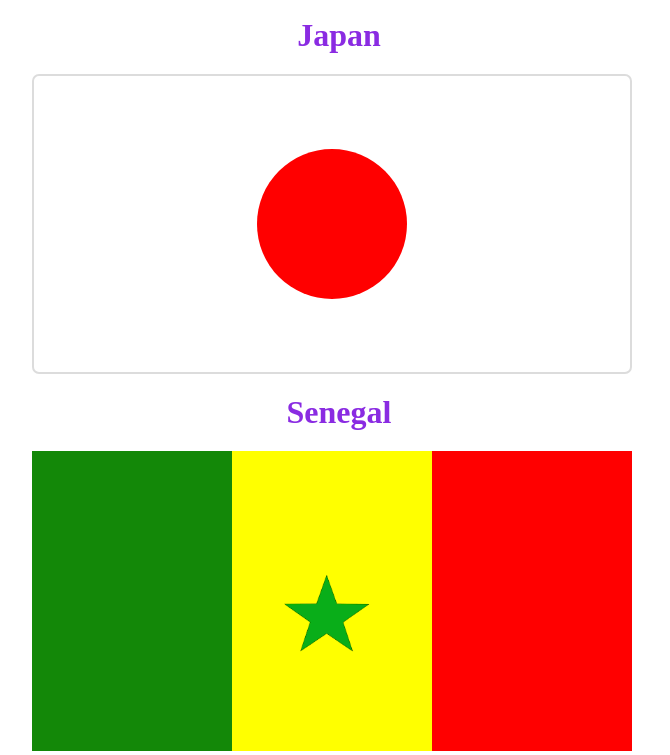
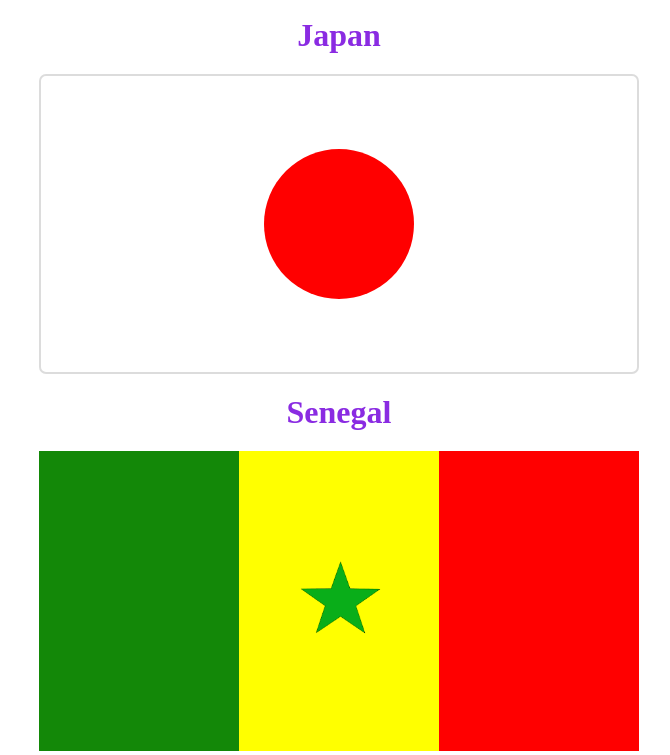
Before and after one commit to Yahia554/Flag-position, a plain HTML site: page index.html in a window 1280 px wide. Shown: the part 1184-1939 px from the top of the page, without its empty margins (301-971 px from the left). Drawn offline with Linux system fonts and the light colour scheme.

Commit message:
common-div

```diff
--- a/css/style.css
+++ b/css/style.css
@@ -3,6 +3,9 @@
   padding: 0;
   outline: 0;
   box-sizing: border-box;
+}
+.container .country {
+  margin: 20px auto;
 }
 
 ul,
@@ -54,7 +57,6 @@ h1 {
 }
 .bd {
   margin-top: 20px;
-  margin-left: 26%;
   width: 600px;
   height: 300px;
   border-radius: 7px;
@@ -85,7 +87,6 @@ h1 {
   width: 600px;
   height: 300px;
   margin-top: 20px;
-  margin-left: 26%;
   margin-bottom: 20px;
   position: relative;
 }
@@ -118,7 +119,6 @@ h1 {
   width: 600px;
   height: 300px;
   margin-top: 20px;
-  margin-left: 26%;
   position: relative;
 }
 .us-bor {
@@ -139,7 +139,6 @@ h1 {
 }
 .jp {
   margin-top: 20px;
-  margin-left: 26%;
   width: 600px;
   height: 300px;
   border-radius: 7px;
@@ -150,14 +149,12 @@ h1 {
   align-items: center;
   margin-bottom: 20px;
 }
-.sre {
+
+.senegal {
   position: relative;
-}
-.senegal {
   width: 600px;
   height: 300px;
   margin-top: 20px;
-  margin-left: 26%;
   margin-bottom: 20px;
   display: flex;
 }
@@ -179,11 +176,12 @@ h1 {
 .sene-img {
   width: 30%;
   position: absolute;
-  top: 100px;
-  left: 530px;
+  top: 50%;
+  left: 50%;
+  transform: translate(-50%, -50%);
 }
 .sene-img img {
-  width: 50%;
+  width: 100%;
   transition: 0.3s;
 }
 .sene-img:hover img {
@@ -199,7 +197,6 @@ footer {
   width: 600px;
   height: 300px;
   margin-top: 20px;
-  margin-left: 26%;
   margin-bottom: 20px;
   position: relative;
 }
--- a/index.html
+++ b/index.html
@@ -30,15 +30,16 @@
     </div>
     <!-- bd -->
 
+    <div class="container">
       <h1>Bangladesh</h1>
-    <div class="bd">
+      <div class="bd country">
         <div class="red">
           <img src="images/bd.png" alt="" />
         </div>
       </div>
       <!-- in -->
       <h1>India</h1>
-    <div class="ind">
+      <div class="ind country">
         <div class="saf"></div>
         <div class="wh"></div>
         <div class="dr"></div>
@@ -46,7 +47,7 @@
       </div>
       <!-- us -->
       <h1>Us</h1>
-    <div class="us">
+      <div class="us country">
         <div class="us-bor"></div>
         <div class="us-wh"></div>
         <div class="us-bor"></div>
@@ -66,24 +67,22 @@
       </div>
       <!-- japan -->
       <h1>Japan</h1>
-    <div class="jp">
+      <div class="jp country">
         <div class="red"></div>
       </div>
       <!-- senegal -->
       <h1>Senegal</h1>
-    <div class="sre">
-      <div class="senegal">
+      <div class="senegal country">
         <div class="sene-gr"></div>
         <div class="sene-yel"></div>
         <div class="sene-red"></div>
-      </div>
         <div class="sene-img">
           <img src="images/sene.png" alt="" />
         </div>
       </div>
       <!-- span -->
       <h1>Spain</h1>
-    <div class="span">
+      <div class="span country">
         <div class="s-saf"></div>
         <div class="s-wh"></div>
         <div class="s-dr"></div>
@@ -91,6 +90,7 @@
           <img src="images/span.png" alt="" />
         </div>
       </div>
+    </div>
     <footer>
       <p>National Flag © 2022. All Rights Reserved.</p>
     </footer>
```
Lines whose indentation alone changed are shown as unchanged.
